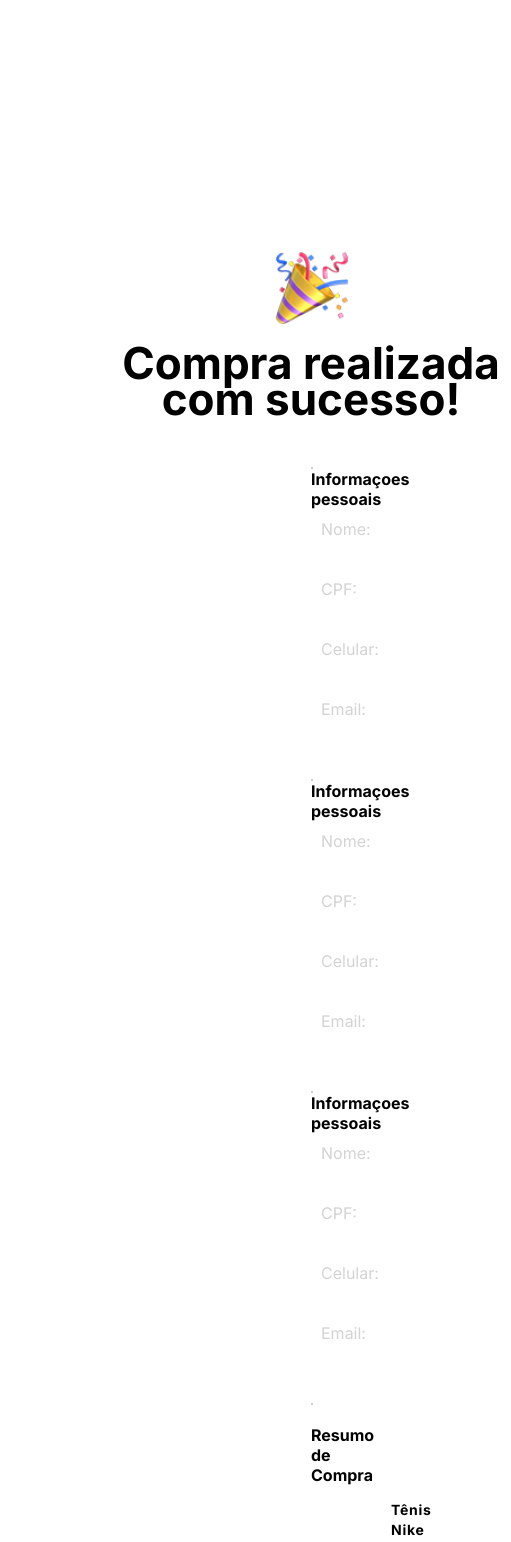
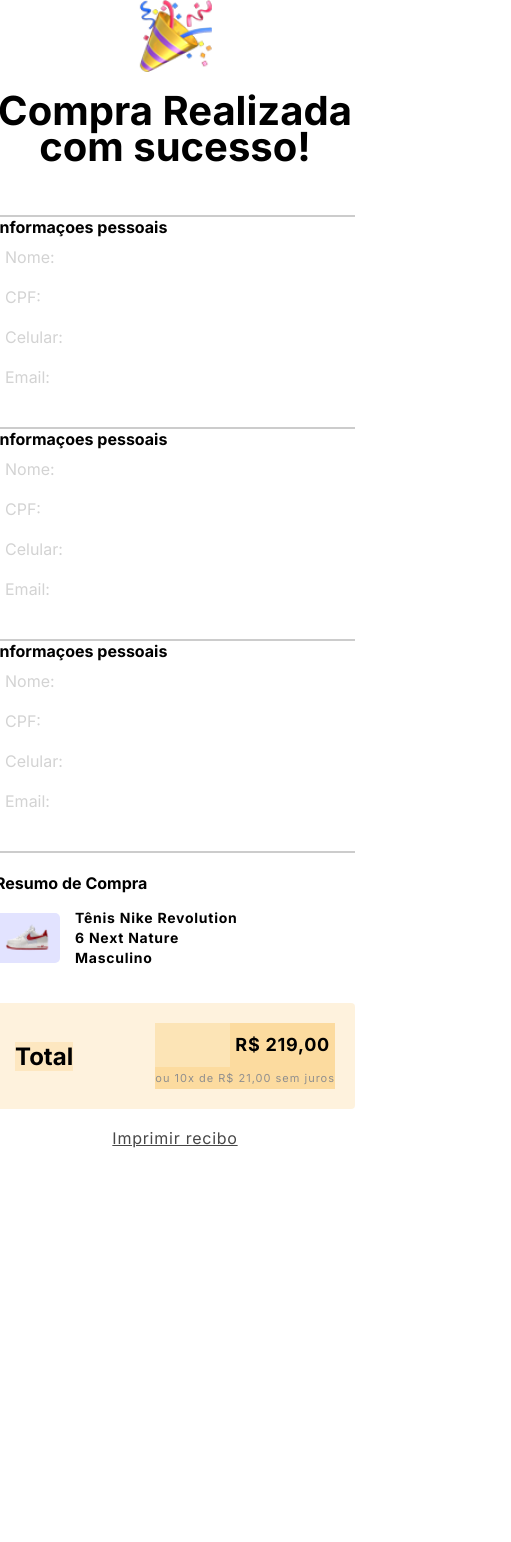
Before and after one commit to FS10-digitalcollege/digital-store, a React (Vite) app: page / in a window 390 px wide. Shown: the top 1542 px of the page, 511 px wide, since content can reach past the window. After the commit the page ends 1167 px from the top, so only its background shows below. Built offline with nearby package versions, Linux system fonts and the light colour scheme.

Commit message:
responsivo quase pronto

```diff
--- a/src/App.jsx
+++ b/src/App.jsx
@@ -1,14 +1,13 @@
 // import ListaDeProdutos from './components/ListaDeProdutos'
 // import PageLayout from './layouts/PageLayout'
 import ConclusaoDeCompra from "./pages/ConclusaoDeCompra"
-import Footer from "./components/Footer"
+// import Footer from "./components/Footer"
 
 
 function App() {
   return (
     <>
       <ConclusaoDeCompra></ConclusaoDeCompra>
-      <Footer></Footer>
     </>
   )
 }
--- a/src/components/CardInfo/index.jsx
+++ b/src/components/CardInfo/index.jsx
@@ -6,10 +6,10 @@ const CardInfo = ({props}) =>{
         <>
         <div className="card">
                 <h4>Informaçoes pessoais</h4>
-                <div className="info"><span>Nome:</span><p></p></div>
-                <div className="info"><span>CPF:</span><p></p></div>
-                <div className="info"><span>Celular:</span><p></p></div>
-                <div className="info"><span>Email:</span><p></p></div>
+                <div className="info"><span>Nome:</span><p>{props}</p></div>
+                <div className="info"><span>CPF:</span><p>{props}</p></div>
+                <div className="info"><span>Celular:</span><p>{props}</p></div>
+                <div className="info"><span>Email:</span><p>{props}</p></div>
         </div>
         </>
     )
--- a/src/components/CardInfo/style.css
+++ b/src/components/CardInfo/style.css
@@ -5,15 +5,21 @@
     text-decoration: none;
 }
 
+body{
+    display: flex;
+    justify-content: center;
+    align-items: center;
+}
+
 #container{
     display: flex;
     justify-content: center;
     align-items: center;
     flex-direction: column;
-    margin: 242px 301px;
+    width: 838px;
     background-color: #ffffff;
     border-radius: 5px;
-    padding: 10px 10px;
+    margin: 0;
 }
 
 .cardImg{
@@ -22,7 +28,7 @@
     align-items: center;
     flex-direction: column;
     width: 400px;
-    font-size: 22px;
+    font-size: 20px;
     font-weight: bold;
     line-height: 36px;
     text-align: center;
@@ -180,12 +186,35 @@ a{
  }
 
 
- @media (min-width: 768px) and (min-width: 1023px){
+ @media screen and (max-width: 767px){
     #container{
-        margin: 318px 400px;
+        width: 90%;
     }
- }
 
- @media screen and (max-width: 767px){
+    .cardResumo .cardResumoInfo p{
+    font-family: Inter;
+    font-size: 14px;
+    font-weight: 700;
+    line-height: 20px;
+    letter-spacing: 0.75px;
+    text-align: left;
+    width: 170px;
+    }
 
- }
+    .cardFooter div{
+        display: flex;
+        justify-content: flex-end;
+        align-items: flex-end;
+        flex-direction: column;
+    }
+
+
+    .cardFooter div span,p{
+    font-family: Inter;
+    font-size: 18px;
+    font-weight: 700;
+    line-height: 34px;
+    letter-spacing: 0.75px;
+    text-align: center;
+
+    }
--- a/src/pages/ConclusaoDeCompra/index.jsx
+++ b/src/pages/ConclusaoDeCompra/index.jsx
@@ -3,13 +3,13 @@ import CardInfo from '../../components/CardInfo';
 import '../../components/CardInfo/style.css';
 
 
-const ConclusaoDeCompra = () =>{
+const ConclusaoDeCompra = (props) =>{
     return(
         <>
         <div id="container">
             <div className='cardImg'>
                 <img src="src\pages\ConclusaoDeCompra\assets\image.png" alt="compra realizada" />
-                <h1>Compra realizada com sucesso!</h1>
+                <h1>Compra Realizada com sucesso!</h1>
             </div>
 
         <div className='linha'></div>
```
